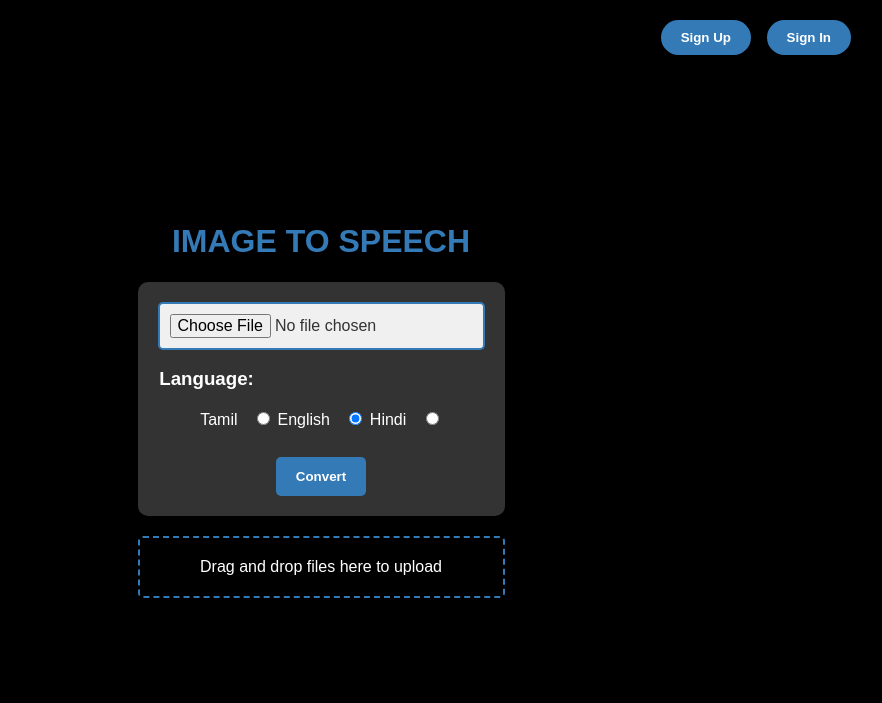
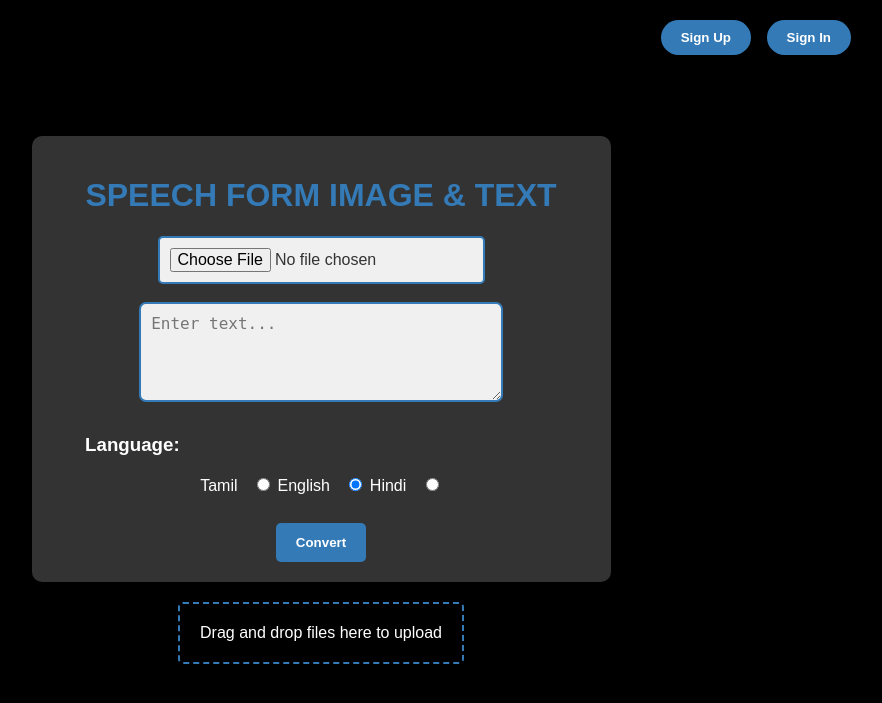
Before and after one commit to guruakashsm/IMAGE-TEXT-SPEECH, a Flask app: page / in a window 1280 px wide. Shown: the top 703 px of the page, without its empty margins (319-1201 px from the left). Run offline with Flask 3, Linux system fonts and the light colour scheme.

Commit message:
Update index.html

```diff
--- a/templates/index.html
+++ b/templates/index.html
@@ -1,5 +1,6 @@
 <!DOCTYPE html>
 <html lang="en">
+
 <head>
     <meta charset="UTF-8">
     <meta name="viewport" content="width=device-width, initial-scale=1.0">
@@ -8,51 +9,72 @@
     <style>
         /* Set the background color to dark black */
         body {
-            background-color: #000; /* Dark black background color */
-            color: #fff; /* Text color */
+            background-color: #000;
+            /* Dark black background color */
+            color: #fff;
+            /* Text color */
             display: flex;
             flex-direction: column;
             align-items: center;
             justify-content: center;
             min-height: 100vh;
             margin: 0;
-            font-family: Arial, sans-serif; /* Use a sans-serif font */
+            font-family: Arial, sans-serif;
+            /* Use a sans-serif font */
         }
-        h1, form {
+
+        h1,
+        form {
             text-align: center;
         }
+
         form {
-            background-color: #333; /* Dark gray background for the form */
+            background-color: #333;
+            /* Dark gray background for the form */
             padding: 20px;
             border-radius: 10px;
-            box-shadow: 0 0 10px rgba(0, 0, 0, 0.1); /* Box shadow for a card-like effect */
+            box-shadow: 0 0 10px rgba(0, 0, 0, 0.1);
+            /* Box shadow for a card-like effect */
         }
+
+
         h1 {
-            color: #337ab7; /* Blue title color */
+            color: #337ab7;
+            /* Blue title color */
         }
+
         input[type="file"] {
-            border: 2px solid #337ab7; /* Blue border for the file input */
+            border: 2px solid #337ab7;
+            /* Blue border for the file input */
             border-radius: 5px;
             padding: 10px;
             font-size: 16px;
-            background-color: #f0f0f0; /* Light gray background for the input */
-            color: #333; /* Dark gray text color for the input */
+            background-color: #f0f0f0;
+            /* Light gray background for the input */
+            color: #333;
+            /* Dark gray text color for the input */
         }
+
         .live-input-image {
             max-width: 100%;
-            max-height: 400px; /* You can adjust the max height as needed */
+            max-height: 400px;
+            /* You can adjust the max height as needed */
             margin-top: 20px;
         }
+
         input[type="submit"] {
-            background-color: #337ab7; /* Blue background for the submit button */
+            background-color: #337ab7;
+            /* Blue background for the submit button */
             color: #fff;
             padding: 12px 20px;
             border: none;
             cursor: pointer;
             margin-top: 10px;
             border-radius: 5px;
-            font-weight: bold; /* Bold text for the button */
+            font-weight: bold;
+            /* Bold text for the button */
         }
+
         #signup-button {
             background-color: #337ab7;
             color: #fff;
@@ -61,13 +83,17 @@
             cursor: pointer;
             border-radius: 25px;
             font-weight: bold;
-            margin: 10px; /* Add some space between buttons */
+            margin: 10px;
+            /* Add some space between buttons */
             position: absolute;
-            top: 10px; /* Position at the top */
-            right: 200px; /* Position at the right */
+            top: 10px;
+            /* Position at the top */
+            right: 200px;
+            /* Position at the right */
 
         }
-        #signin-button{
+
+        #signin-button {
             background-color: #337ab7;
             color: #fff;
             padding: 10px 20px;
@@ -75,44 +101,61 @@
             cursor: pointer;
             border-radius: 25px;
             font-weight: bold;
-            margin: 10px; /* Add some space between buttons */
+            margin: 10px;
+            /* Add some space between buttons */
             position: absolute;
-            top: 10px; /* Position at the top */
-            right: 100px; /* Position at the right */
+            top: 10px;
+            /* Position at the top */
+            right: 100px;
+            /* Position at the right */
         }
 
         input[type="submit"]:hover {
-            background-color: #286090; /* Darker blue on hover */
+            background-color: #286090;
+            /* Darker blue on hover */
         }
+
         .logo {
-            max-width: 200px; /* Set the maximum width for the logo */
+            max-width: 200px;
+            /* Set the maximum width for the logo */
         }
+
         /* Stylish Tamil text */
         .stylish-tamil {
-            font-size: 48px; /* Larger font size */
-            font-weight: bold; /* Bold text */
-            font-family: 'Segoe UI', Tahoma, Geneva, Verdana, sans-serif; /* Different font family */
-            color: #ff69b4; /* Custom text color (pink) */
+            font-size: 48px;
+            /* Larger font size */
+            font-weight: bold;
+            /* Bold text */
+            font-family: 'Segoe UI', Tahoma, Geneva, Verdana, sans-serif;
+            /* Different font family */
+            color: #ff69b4;
+            /* Custom text color (pink) */
         }
+
         /* Drag and Drop area */
         .drag-drop-area {
-            border: 2px dashed #337ab7; /* Dashed blue border for the drag and drop area */
+            border: 2px dashed #337ab7;
+            /* Dashed blue border for the drag and drop area */
             padding: 20px;
             margin-top: 20px;
             border-radius: 5px;
             text-align: center;
         }
+
         .drag-drop-area p {
             margin: 0;
         }
+
         /* Align labels and radio buttons horizontally */
         .language-label {
             display: inline-block;
             margin-right: 10px;
         }
+
         .language-radio {
             display: inline-block;
         }
+
         /* Style for the signup and signin forms */
         .auth-form {
             display: none;
@@ -120,22 +163,30 @@
             top: 50%;
             left: 50%;
             transform: translate(-50%, -50%);
-        background-color: #333; /* Dark gray background for the form */
+            background-color: #333;
+            /* Dark gray background for the form */
             padding: 20px;
             border-radius: 10px;
-        box-shadow: 0 0 10px rgba(0, 0, 0, 0.1); /* Box shadow for a card-like effect */
-        width: 300px; /* Set the width of the form */
-        text-align: left; /* Align form content to the left */
+            box-shadow: 0 0 10px rgba(0, 0, 0, 0.1);
+            /* Box shadow for a card-like effect */
+            width: 300px;
+            /* Set the width of the form */
+            text-align: left;
+            /* Align form content to the left */
         }
+
         .auth-form label {
             display: block;
             margin-bottom: 10px;
-        color: #fff; /* Label text color */
+            color: #fff;
+            /* Label text color */
         }
+
         .auth-form input[type="text"],
         .auth-form input[type="password"],
         .auth-form input[type="email"] {
-        width: 90%; /* Full width for input fields */
+            width: 90%;
+            /* Full width for input fields */
             padding: 10px;
             border: 2px solid #337ab7;
             border-radius: 7px;
@@ -143,6 +194,7 @@
             color: #333;
             margin-bottom: 10px;
         }
+
         .auth-form input[type="button"] {
             background-color: #337ab7;
             color: #fff;
@@ -151,24 +203,59 @@
             cursor: pointer;
             border-radius: 5px;
             font-weight: bold;
-        float: right; /* Float the button to the right */
+            float: right;
+            /* Float the button to the right */
         }
+
+        .text-box {
+            width: 63%;
+            padding: 10px;
+            border: 2px solid #337ab7;
+            border-radius: 7px;
+            background-color: #f0f0f0;
+            color: #333;
+            margin-bottom: 10px;
+            font-size: 16px;
+            /* You can adjust the font size as needed */
+            height: 20%;
+        }
+
         .auth-form input[type="button"]:hover {
             background-color: #286090;
         }
+
         .auth-form p {
-        text-align: center; /* Center-align the "Don't have an account?" link */
+            text-align: center;
+            /* Center-align the "Don't have an account?" link */
             margin-top: 10px;
+        }
+
+        .home-symbol {
+            position: absolute;
+            top: 7;
+            left: 10;
+            cursor: pointer;
+            size: 3cm;
+        }
+
+        .home-symbol p {
+            font-size: 27px;
         }
     </style>
 </head>
+
 <body>
     <button id="signin-button" onclick="showSignInForm()">Sign In</button>
     <button id="signup-button" onclick="showSignUpForm()">Sign Up</button>
 
     <!-- Signup form initially hidden -->
     <form class="auth-form" id="signup-form">
+
+        <div class="home-symbol" onclick="location.reload()">
+            <p> 🏠</p>
+        </div>
         <h1>Signup</h1>
+
         <label for="signup-username">Username:</label>
         <input type="text" id="signup-username" name="signup-username" required>
         <label for="signup-email">Email:</label>
@@ -180,7 +267,11 @@
 
     <!-- Signin form initially hidden -->
     <form class="auth-form" id="signin-form">
+        <div class="home-symbol" onclick="location.reload()">
+            <p> 🏠</p>
+        </div>
         <h1>Login</h1>
+
         <label for="username">Username:</label>
         <input type="text" id="username" name="username" required>
         <label for="password">Password:</label>
@@ -188,10 +279,15 @@
         <input type="button" value="Sign In" onclick="signIn()">
     </form>
 
-    <div id="content" style="display: block;">
-        <h1>IMAGE TO SPEECH</h1>
-        <form action="/process" method="POST" enctype="multipart/form-data" onsubmit="return validateForm()">
+    <form id="content" action="/process" method="POST" enctype="multipart/form-data" onsubmit="return validateForm()">
+        <h1>SPEECH FORM IMAGE & TEXT</h1>
         <input type="file" name="image" accept=".png, .jpg, .jpeg">
+        <br>
+        <br>
+        <!-- Input field for user-provided text -->
+        <textarea class="text-box" name="user_text" rows="4" cols="50" placeholder="Enter text..."></textarea>
+        <br>
+
         <h3 style="padding-right: 70%;">Language:</h3>
         <!-- Language Selection Radio Buttons -->
         <label class="language-label" for="tamil">Tamil</label>
@@ -204,7 +300,9 @@
         <br>
         <input type="submit" value="Convert">
     </form>
-        <div class="drag-drop-area" ondrop="handleDrop(event)" ondragover="handleDragOver(event)" ondragleave="handleDragLeave(event)">
+
+    <div class="drag-drop-area" ondrop="handleDrop(event)" ondragover="handleDragOver(event)"
+        ondragleave="handleDragLeave(event)">
         <p>Drag and drop files here to upload</p>
     </div>
     </div>
@@ -289,6 +387,7 @@
 
             // Show the signup form
             document.getElementById('signup-form').style.display = 'block';
+            document.getElementById('signin-form').style.display = 'none';
 
             // Clear the signup form fields
             document.getElementById('signup-username').value = '';
@@ -338,7 +437,26 @@
                 });
         }
 
+        function validateForm() {
+            const imageInput = document.querySelector('input[type="file"]');
+            const textInput = document.querySelector('textarea[name="user_text"]');
+
+            if (imageInput.files.length > 0 && textInput.value.trim() !== '') {
+                alert("Please choose either an image or text, not both.");
+                document.querySelector('input[type="file"]').value = '';
+                document.querySelector('textarea[name="user_text"]').value = '';
+                return false; // Prevent form submission
+            }
+
+            return true; // Allow form submission
+        }
+
+        function reloadPage() {
+            location.reload();
+        }
+
 
     </script>
 </body>
+
 </html>
```
Lines whose indentation alone changed are shown as unchanged.
